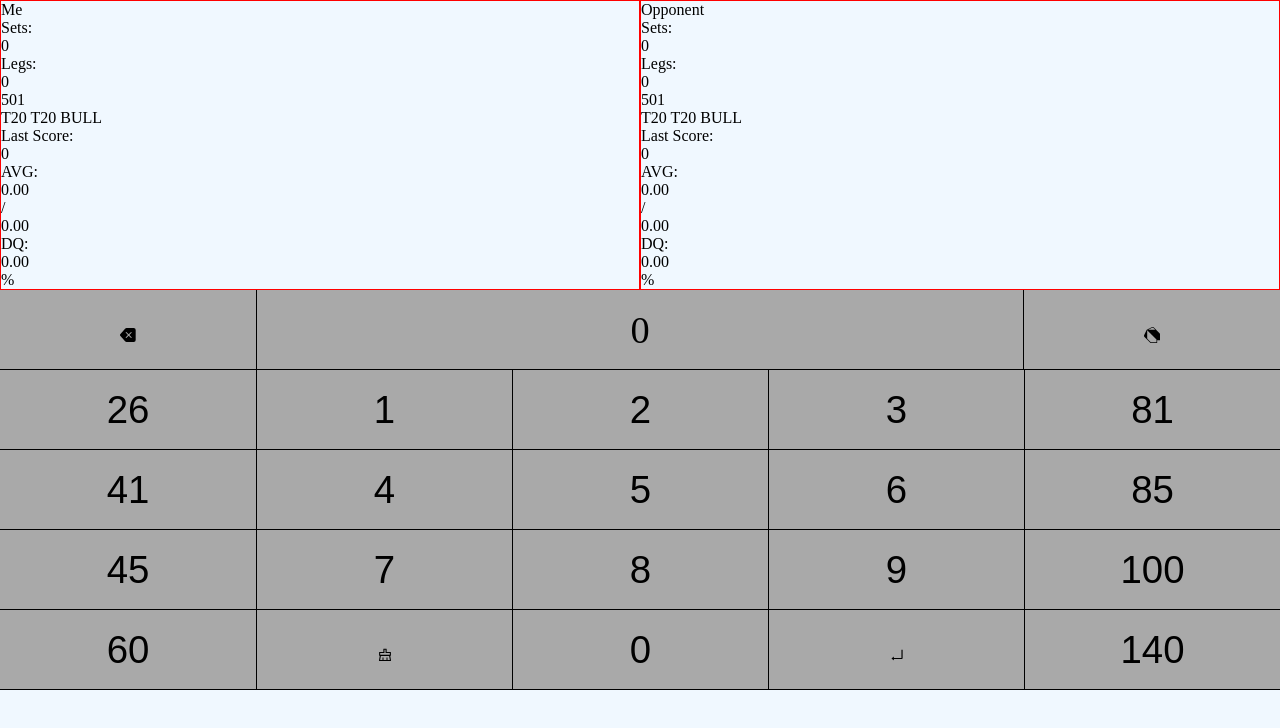
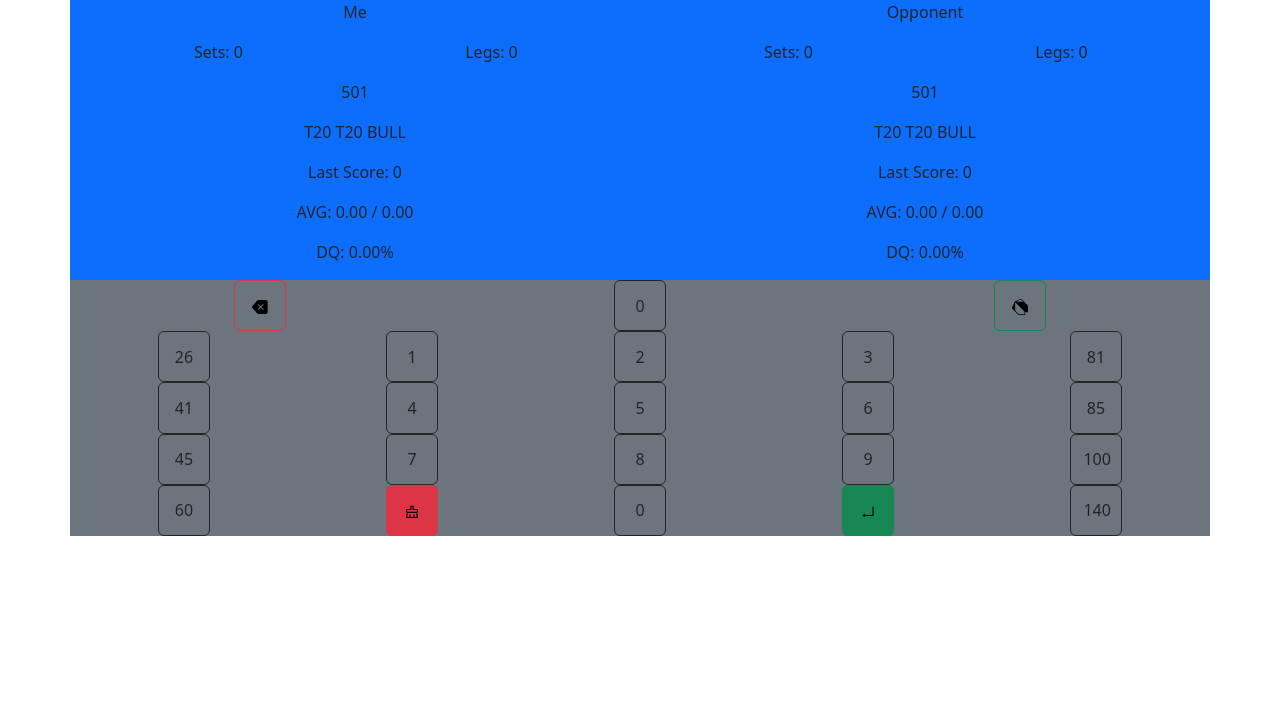
Before and after one commit to KrokoNinja/Dart_Scorer, a plain HTML site: page index.html in a window 1280 px wide. Drawn offline with nearby package versions, Linux system fonts and the light colour scheme.

Commit message:
trying out bootstrap

```diff
--- a/index.html
+++ b/index.html
@@ -5,58 +5,86 @@
 		<meta http-equiv="X-UA-Compatible" content="IE=edge" />
 		<meta name="viewport" content="width=device-width, initial-scale=1.0" />
 		<link rel="stylesheet" href="styles/style.css" />
+        <link href="https://cdn.jsdelivr.net/npm/bootstrap@5.2.3/dist/css/bootstrap.min.css" rel="stylesheet" integrity="sha384-rbsA2VBKQhggwzxH7pPCaAqO46MgnOM80zW1RWuH61DGLwZJEdK2Kadq2F9CUG65" crossorigin="anonymous">
 		<script src="js/script.js"></script>
 		<title>Darts Scorer</title>
 	</head>
 	<body>
-		<div id="scoreboard">
-			<div id="client" class="player">
+        <div class="container text-center bg-primary">
+            <div class="row">
+                <div class="col-6">
                     <p class="name" id="player_name">Me</p>
-                <p class="sets">Sets: <p id="player_sets_count">0</p></p>
-                <p class="legs">Legs: <p id="player_legs_count">0</p></p>
+                    <div class="container text-center">
+                        <div class="row">
+                            <div class="col">
+                                <p class="sets">Sets: <span id="player_sets_count">0</span></p>
+                            </div>
+                            <div class="col">
+                                <p class="legs">Legs: <span id="player_legs_count">0</span></p>
+                            </div>
+                        </div>
+                    </div>
                     <p class="score" id="player_score">501</p>
                     <p class="checkout" id="player_checkout">T20 T20 BULL</p>
-                <p class="last_score">Last Score: <p id="player_last">0</p></p>
-                <p class="average">AVG: <p id="player_average_leg">0.00</p> / <p id="player_average_overall">0.00</p></p>
-                <p class="doubles">DQ: <p id="player_doubles">0.00</p>%</p>
+                    <p class="last_score">Last Score: <span id="player_last">0</span></p>
+                    <p class="average">AVG: <span id="player_average_leg">0.00</span> / <span id="player_average_overall">0.00</span></p>
+                    <p class="doubles">DQ: <span id="player_doubles">0.00</span>%</p>
                 </div>
-			<div id="opponent" class="player">
+                <div class="col-6">
                     <p class="name" id="opponent_name">Opponent</p>
-                <p class="sets">Sets: <p id="opponent_sets_count">0</p></p>
-                <p class="legs">Legs: <p id="opponent_legs_count">0</p></p>
+                    <div class="container text-center">
+                        <div class="row">
+                            <div class="col">
+                                <p class="sets">Sets: <span id="opponent_sets_count">0</span></p>
+                            </div>
+                            <div class="col">
+                                <p class="legs">Legs: <span id="opponent_legs_count">0</span></p>
+                            </div>
+                        </div>
+                    </div>
                     <p class="score" id="opponent_score">501</p>
                     <p class="checkout" id="opponent_chackout">T20 T20 BULL</p>
-                <p class="last_score">Last Score: <p id="opponent_last">0</p></p>
-                <p class="average">AVG: <p id="opponent_average_leg">0.00</p> / <p id="opponent_average_overall">0.00</p></p>
-                <p class="doubles">DQ: <p id="opponent_double_percentage">0.00</p>%</p>
+                    <p class="last_score">Last Score: <span id="opponent_last">0</span></p>
+                    <p class="average">AVG: <span id="opponent_average_leg">0.00</span> / <span id="opponent_average_overall">0.00</span></p>
+                    <p class="doubles">DQ: <span id="opponent_double_percentage">0.00</span>%</p>
                 </div>
             </div>
-        <div id="input_grid">
-            <button id="undo" class="input"><img src="icons/undo.svg" alt=""></button>
-			<div id="input_score_wrapper" class="input">
-                <p id="input_score">0</p>
         </div>
-            <button id="togo" class="input"><img src="icons/togo.svg" alt=""></button>
-            <button class="input shortcut left">26</button>
-            <button class="input num">1</button>
-            <button class="input num">2</button>
-            <button class="input num">3</button>
-            <button class="input shortcut right">81</button>
-            <button class="input shortcut left">41</button>
-            <button class="input num">4</button>
-            <button class="input num">5</button>
-            <button class="input num">6</button>
-            <button class="input shortcut right">85</button>
-            <button class="input shortcut left">45</button>
-            <button class="input num">7</button>
-            <button class="input num">8</button>
-            <button class="input num">9</button>
-            <button class="input shortcut right">100</button>
-            <button class="input shortcut left">60</button>
-            <button id="clear" class="input"><img src="icons/clear.svg" alt=""></button>
-            <button class="input num">0</button>
-            <button id="enter" class="input" type="submit"><img src="icons/okay.svg" alt=""></button>
-            <button class="input shortcut right">140</button>
+        <div class="container bg-secondary">
+            <div class="row text-center">
+                <div class="col"><button class="btn btn-outline-danger"><img src="icons/undo.svg" alt=""></button></div>
+                <div class="col"><button class="btn btn-outline-dark" id="btn-input-score">0</button></div>
+                <div class="col"><button class="btn btn-outline-success"><img src="icons/togo.svg" alt=""></button></div>
             </div>
+            <div class="row text-center">
+                <div class="col"><button class="btn btn-outline-dark">26</button></div>
+                <div class="col"><button class="btn btn-outline-dark">1</button></div>
+                <div class="col"><button class="btn btn-outline-dark">2</button></div>
+                <div class="col"><button class="btn btn-outline-dark">3</button></div>
+                <div class="col"><button class="btn btn-outline-dark">81</button></div>
+            </div>
+            <div class="row text-center">
+                <div class="col"><button class="btn btn-outline-dark">41</button></div>
+                <div class="col"><button class="btn btn-outline-dark">4</button></div>
+                <div class="col"><button class="btn btn-outline-dark">5</button></div>
+                <div class="col"><button class="btn btn-outline-dark">6</button></div>
+                <div class="col"><button class="btn btn-outline-dark">85</button></div>
+            </div>
+            <div class="row text-center">
+                <div class="col"><button class="btn btn-outline-dark">45</button></div>
+                <div class="col"><button class="btn btn-outline-dark">7</button></div>
+                <div class="col"><button class="btn btn-outline-dark">8</button></div>
+                <div class="col"><button class="btn btn-outline-dark">9</button></div>
+                <div class="col"><button class="btn btn-outline-dark">100</button></div>
+            </div>
+            <div class="row text-center">
+                <div class="col"><button class="btn btn-outline-dark">60</button></div>
+                <div class="col"><button class="btn btn-danger"><img src="icons/clear.svg" alt=""></button></div>
+                <div class="col"><button class="btn btn-outline-dark">0</button></div>
+                <div class="col"><button class="btn btn-success"><img src="icons/okay.svg" alt=""></button></div>
+                <div class="col"><button class="btn btn-outline-dark">140</button></div>
+            </div>
+        </div>
+        <script src="https://cdn.jsdelivr.net/npm/bootstrap@5.2.3/dist/js/bootstrap.bundle.min.js" integrity="sha384-kenU1KFdBIe4zVF0s0G1M5b4hcpxyD9F7jL+jjXkk+Q2h455rYXK/7HAuoJl+0I4" crossorigin="anonymous"></script>
 	</body>
 </html>
--- a/styles/style.css
+++ b/styles/style.css
@@ -25,10 +25,6 @@ img {
 
 /* Custom styles */
 
-body {
-    background-color: aliceblue;
-}
-
 /* Make paragraphs unselectable */
 p {
     -webkit-user-select: none; /* Safari */
@@ -37,72 +33,7 @@ p {
     user-select: none; /* Standard */
 }
 
-.player {
-    border: 1px solid red;
+button {
+    width: 4vmax;
+    height: 4vmax;
 }
-
-.input {
-    font-size: 3vmax;
-    background-color: darkgray;
-    border: none;
-}
-
-.num,
-.left,
-.right,
-#undo,
-#input_score_wrapper,
-#togo,
-#clear,
-#enter {
-    border-bottom: 1px solid black;
-}
-
-.num {
-    border-left: 1px solid black;
-}
-
-.right {
-    border-left: 1px solid black;
-}
-
-#scoreboard {
-    display: grid;
-    grid-template-columns: 1fr 1fr;
-}
-
-#user_input {
-    display: flex;
-}
-
-#input_grid {
-    display: grid;
-    grid-template-columns: repeat(5, 1fr);
-    grid-template-rows: repeat(5, 1fr);
-    gap: 0;
-    width: 100vw;
-    height: 50vh;
-    background-color: darkgray;
-}
-
-#input_score_wrapper {
-    grid-column-start: 2;
-    grid-column-end: span 3;
-    display: flex;
-    justify-content: center;
-    align-items: center;
-    border-left: 1px solid black;
-    border-right: 1px solid black;
-}
-
-#input_score {
-    text-align: center;
-}
-
-#clear {
-    border-left: 1px solid black;
-}
-
-#enter {
-    border-left: 1px solid black;
-}
```
Lines whose indentation alone changed are shown as unchanged.
